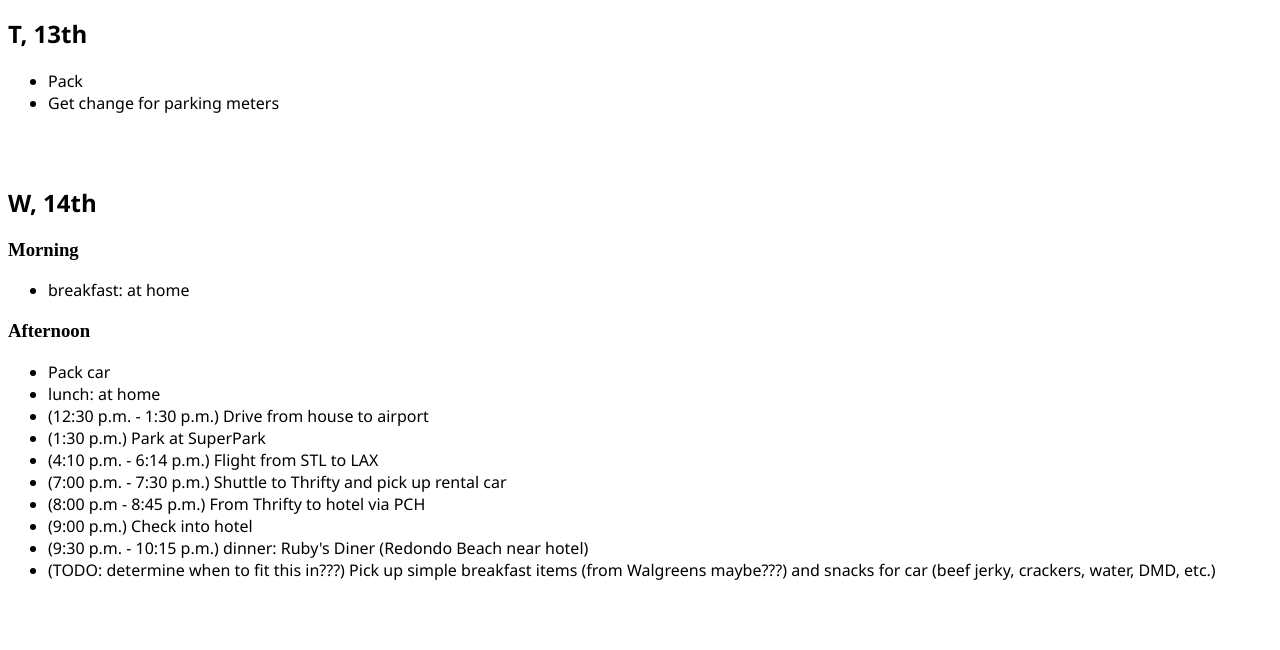
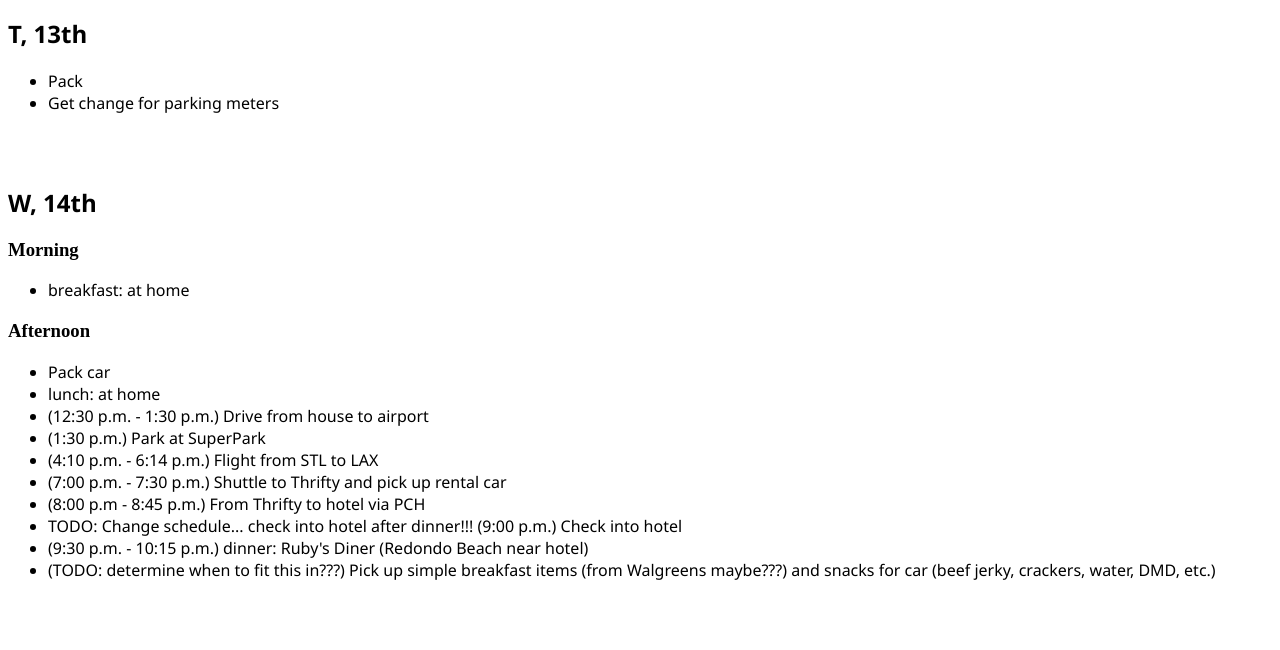
Before and after one commit to sef-ninja/sef-ninja.github.io, a plain HTML site: page los_angeles/itinerary.html in a window 1280 px wide. Shown: the part 150-800 px from the top of the page. Drawn offline with Linux system fonts and the light colour scheme.

Commit message:
Updated itinerary

```diff
--- a/los_angeles/itinerary.html
+++ b/los_angeles/itinerary.html
@@ -35,7 +35,7 @@
       <li>(4:10 p.m. - 6:14 p.m.) Flight from STL to LAX</li>
       <li>(7:00 p.m. - 7:30 p.m.) Shuttle to Thrifty and pick up rental car</li>
       <li>(8:00 p.m - 8:45 p.m.) From Thrifty to hotel via PCH</li>
-      <li>(9:00 p.m.) Check into hotel</li>
+      <li>TODO: Change schedule... check into hotel after dinner!!! (9:00 p.m.) Check into hotel</li>
       <li>(9:30 p.m. - 10:15 p.m.) dinner: Ruby's Diner (Redondo Beach near hotel)</li>
       <li>(TODO: determine when to fit this in???) Pick up simple breakfast items (from Walgreens maybe???) and snacks for car (beef jerky, crackers, water, DMD, etc.)</li>
     </ul>
```
